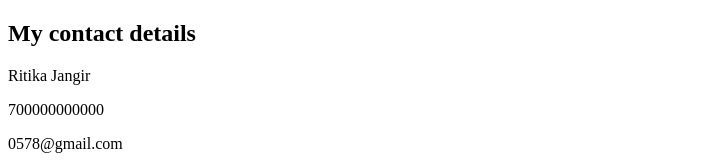
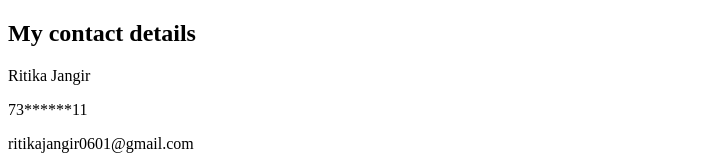
Before and after one commit to Ritikajangir/cv1, a plain HTML site: page contactme.html in a window 1280 px wide. Shown: the top 166 px of the page, without its empty margins (0-724 px from the left). Drawn offline with Linux system fonts and the light colour scheme.

Commit message:
update contactme.html

```diff
--- a/contactme.html
+++ b/contactme.html
@@ -8,8 +8,8 @@
     <h2>My contact details</h2>
 
     <p>Ritika Jangir</p>
-    <p> 700000000000</p>
-    <p>0578@gmail.com</p>
+    <p>73******11</p>
+    <p>ritikajangir0601@gmail.com</p>
 
     <form action="mailto:info@ritikajangir0601@gmail.com" method="post" enctype="text/plain">
       <label>Your name:</label>
```
